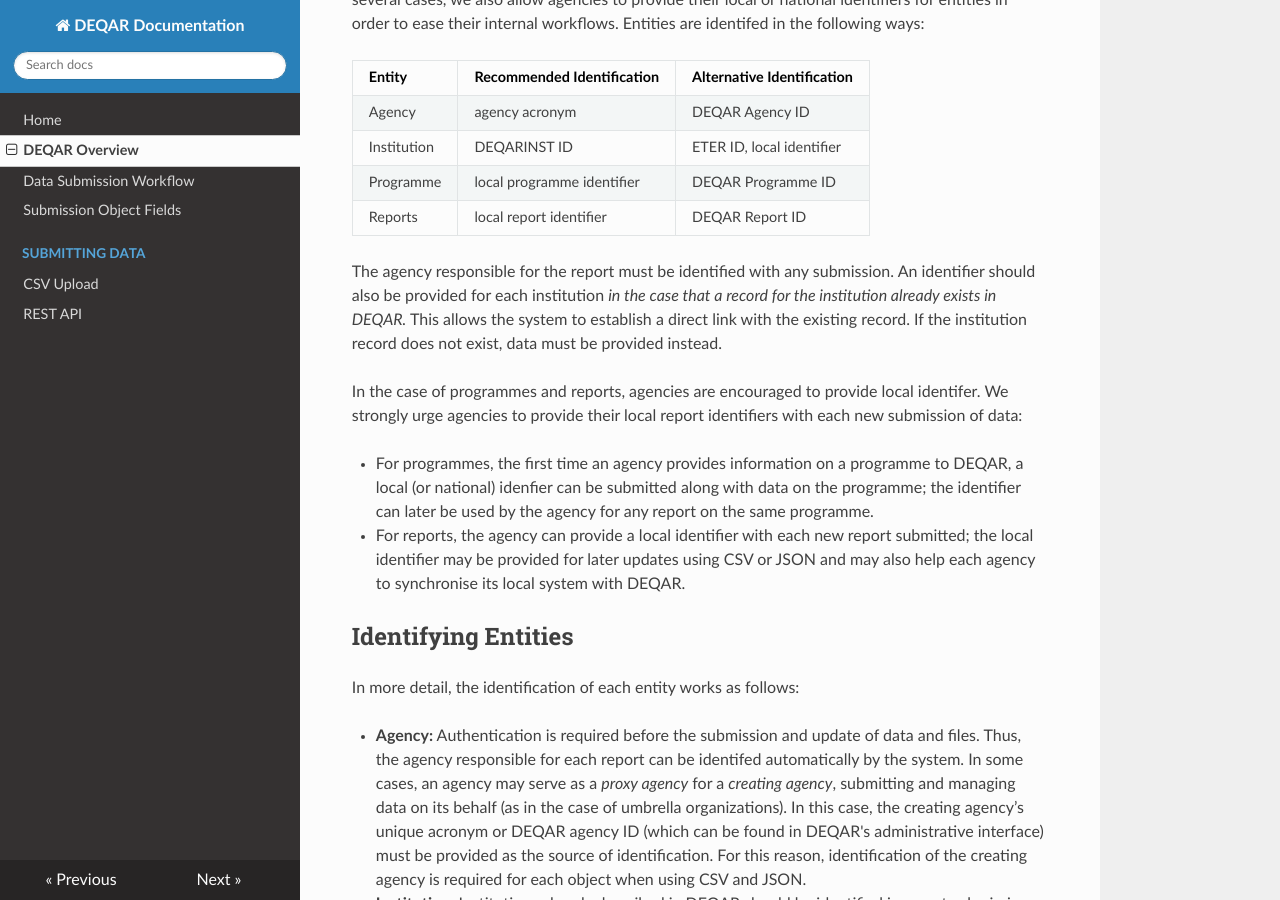
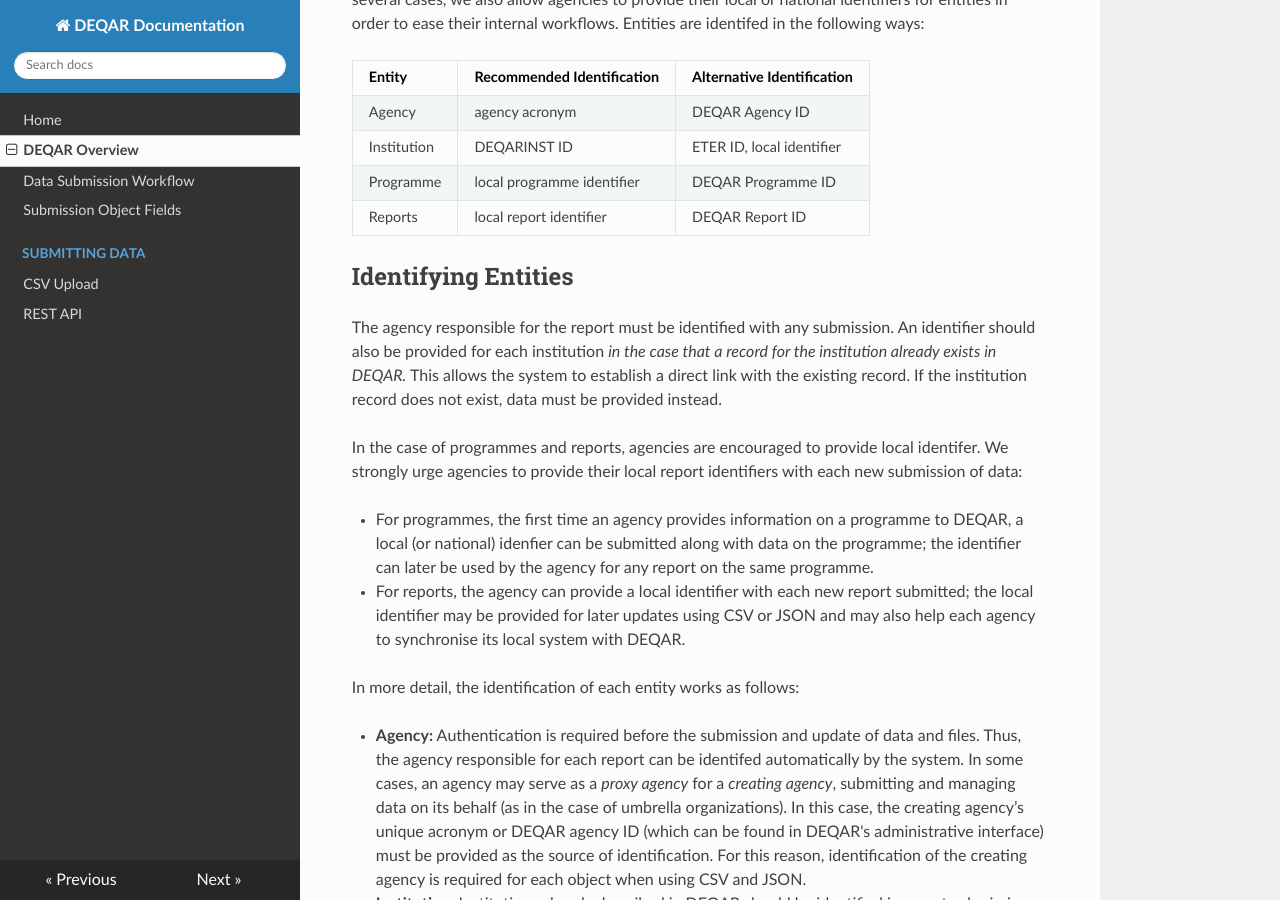
Before and after one commit to EQAR/deqar-docs, an MkDocs documentation site: the page built from docs/DEQAR_overview.md, in a window 1280 px wide and 900 px high, scrolled down 1348 px. Built offline with MkDocs 1.6.1, drawn with Linux system fonts in a browser that asks for light colours; nearby versions of some CDN libraries; old or Windows-style settings are respelled for this version of MkDocs; part of the change alters nothing that is shown.

```diff
--- a/docs/DEQAR_overview.md
+++ b/docs/DEQAR_overview.md
@@ -40,6 +40,8 @@ DEQAR uses a set of standard identifiers which are provided by the system for ea
 | Programme   | local programme identifier | DEQAR Programme ID         |
 | Reports     | local report identifier    | DEQAR Report ID            |
 
+## Identifying Entities
+
 The agency responsible for the report must be identified with any submission. An identifier should also be provided for each institution *in the case that a record for the institution already exists in DEQAR.* This allows the system to establish a direct link with the existing record. If the institution record does not exist, data must be provided instead.
 
 In the case of programmes and reports, agencies are encouraged to provide local identifer. We strongly urge agencies to provide their local report identifiers with each new submission of data:
@@ -47,7 +49,7 @@ In the case of programmes and reports, agencies are encouraged to provide local
 - For programmes, the first time an agency provides information on a programme to DEQAR, a local (or national) idenfier can be submitted along with data on the programme; the identifier can later be used by the agency for any report on the same programme.
 - For reports, the agency can provide a local identifier with each new report submitted; the local identifier may be provided for later updates using CSV or JSON and may also help each agency to synchronise its local system with DEQAR.
 
-## Identifying Entities
+
 
 In more detail, the identification of each entity works as follows:
 
```
